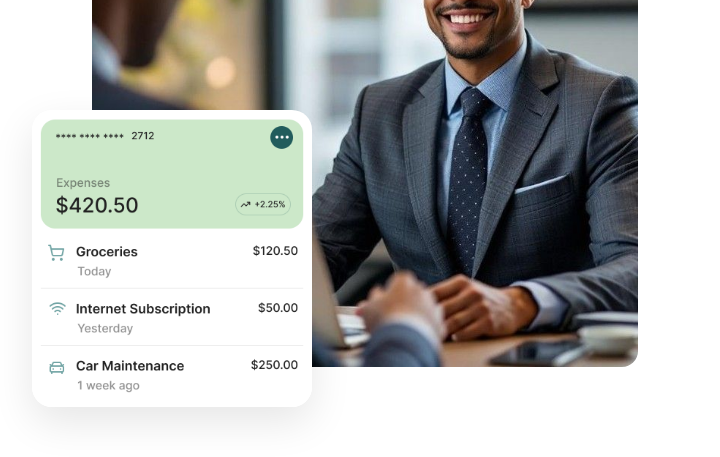
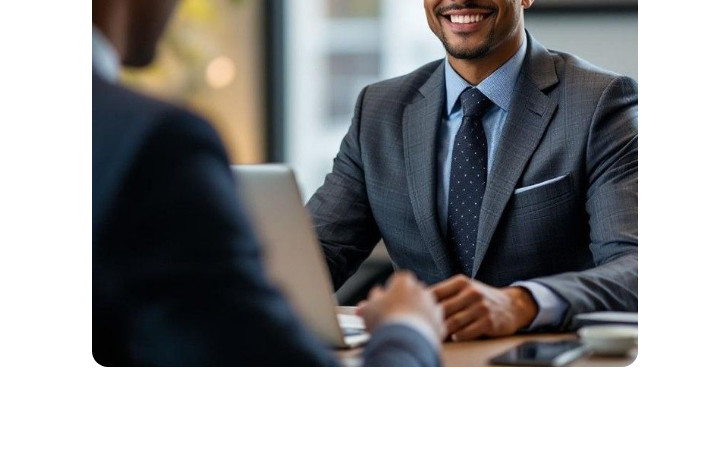
Before and after one commit to Rachid-stack/acep-website, a plain HTML site: page index.html in a window 1280 px wide. Shown: the part 339-796 px from the top of the page, 560-1280 px from the left. Drawn offline with nearby package versions, Linux system fonts and the light colour scheme.

Commit message:
retrait de la carte de credit dans la section hero

```diff
--- a/index.html
+++ b/index.html
@@ -172,7 +172,7 @@ License: https://freebootstrap.net/license
               <!-- Image Hero -->
               <div class="col-lg-6">
                 <div class="hero-img">
-                  <img class="img-card img-fluid" src="assets/images/card-expenses.png" alt="Carte de crédit ACEP" data-aos="fade-down" data-aos-delay="600">
+
                   <img class="img-main img-fluid rounded-4" src="assets/images/banquing.jpg" alt="Client ACEP satisfait" data-aos="fade-in" data-aos-delay="500">
                 </div>
               </div>
```
